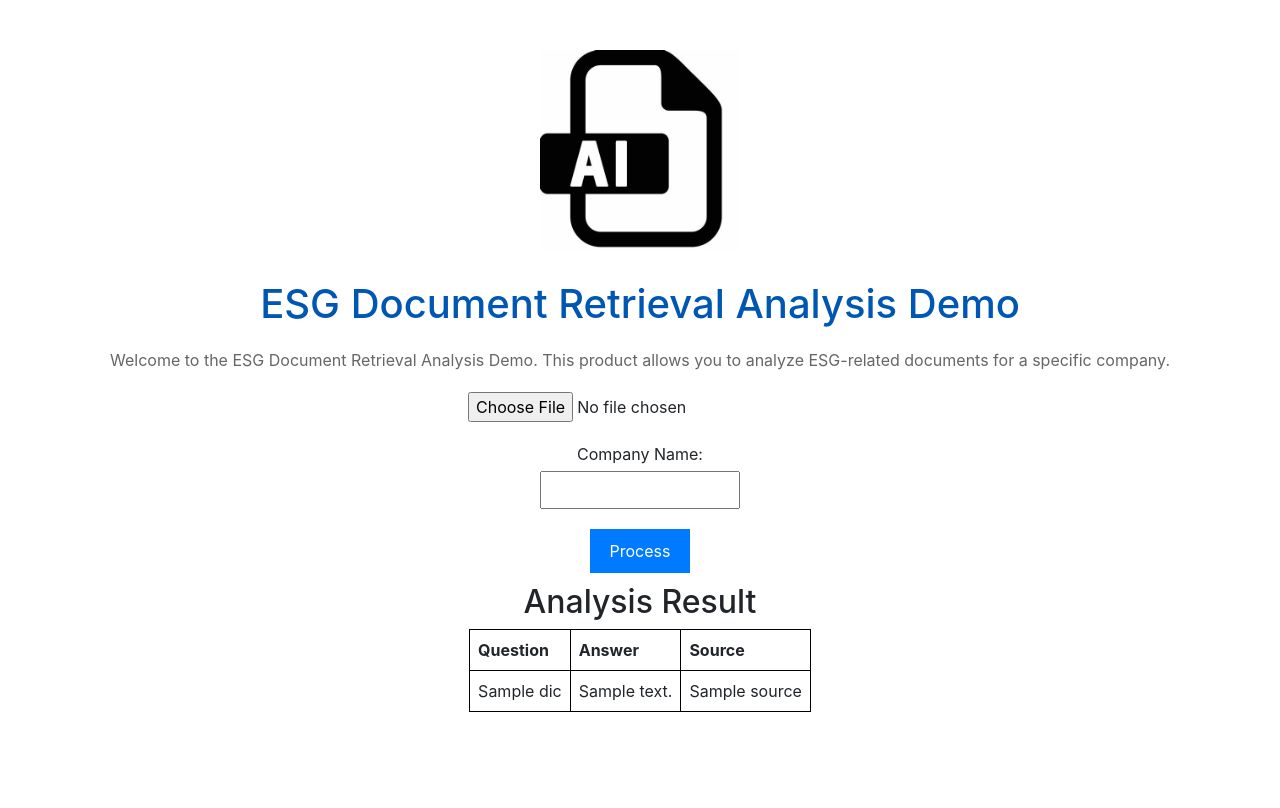
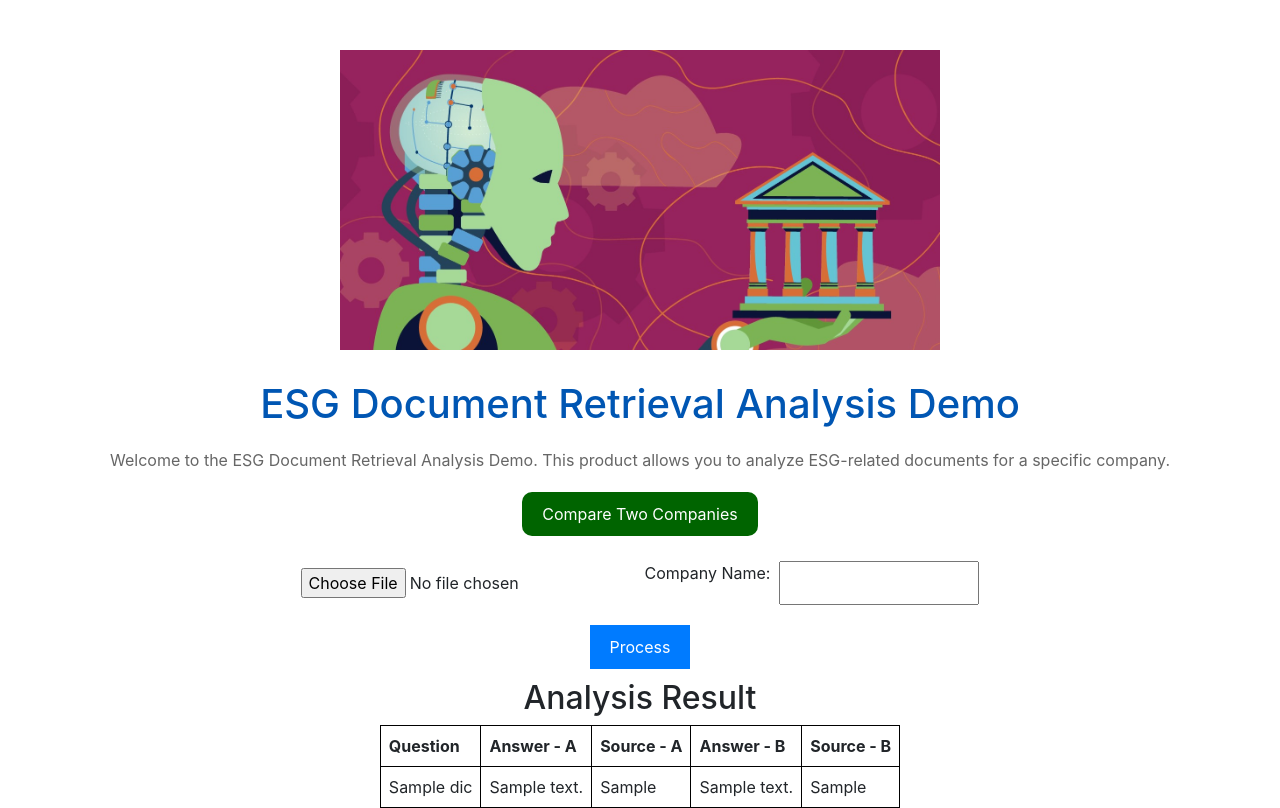
Before and after one commit to zinobili/document_retrieval_analysis, a Flask app: template templates/landing.html in a window 1280 px wide. Before the commit the page ends 712 px from the top, so only its background shows below. Run offline with Flask 3, Linux system fonts and the light colour scheme; the template is opened without the code that fills it: most values are stand-ins (such as "Sample title", 1, 10 or a date in 2020); some libraries are stand-ins or nearby versions.

Commit message:
feature: enable multiple company comparison | highlight bool answer with FALSE | improve output wording

```diff
--- a/app.py
+++ b/app.py
@@ -31,11 +31,18 @@ app.secret_key = "your_secret_key"
 socketio = SocketIO(app, manage_session=False)
 
 app.config['UPLOAD_FOLDER']='./static/uploads/'
+# excel_path='./static/esg_question/question_base_test.xlsx'
+excel_path='./static/esg_question/question_base.xlsx'
 
 @app.route('/')
 def index():
     update_progress("nothing started")
     return render_template('landing.html')
+
+@app.route('/comparison')
+def comparison():
+    update_progress("nothing started")
+    return render_template('landing.html',compare=True)
 
 @app.route('/result')
 def result():
@@ -46,7 +53,11 @@ def result():
     df=pd.read_csv(file_path)
     result=csv_to_list_of_dicts(file_path)
     print(result)
-    return render_template('landing.html',result=result)
+    multi=session['multi']
+    if multi==1:
+        return render_template('landing.html',result=result,multi=multi,compare=True)
+    else:
+        return render_template('landing.html',result=result,multi=multi)
 
 
 @app.route("/analyze", methods=["POST"])
@@ -71,19 +82,88 @@ def start_process():
     ## vector database
     update_progress("building vector database")
 
-    # docsearch = cog_search.build_vector_DB(file_path) # run the process
-    docsearch = cog_search.quick_load_a_docsearch(file_path) # skip the process
+    docsearch = cog_search.build_vector_DB(file_path) # run the process
+    # docsearch = cog_search.quick_load_a_docsearch(file_path) # skip the process
 
 
     ## question answering
     update_progress("information retrieval")
-    excel_path='./static/esg_question/question_base_test.xlsx'
     result_path=f'./static/working_file/result/result_{current()}.csv'
     QA = info_extraction.llm_question_answering(docsearch,
                                                 question_excel_path=excel_path,
                                                 result_path = result_path,
                                                 )
     session['result_path']=result_path
+    session['multi']=0
+
+    # Notify the frontend that the process is complete
+    # socketio.emit("process_complete", {"message": "Processing task finished"})
+
+    return jsonify({"status": "Process completed"})
+
+@app.route("/analyze_multi", methods=["POST"])
+def start_process_multi():
+    # Start the long-running process here
+    # This may involve running a separate function or spawning a new thread
+
+
+    ## file handling
+
+    # Check if a file was uploaded
+    if 'file' not in request.files:
+        print('file1 not uploaded')
+        return jsonify({'error': 'file1 not uploaded'})
+    file = request.files['file']
+    filename = secure_filename(file.filename)
+    print(filename)
+    file_path=os.path.join(app.config['UPLOAD_FOLDER'], filename)
+    file.save(file_path)
+
+    # Check if 2nd file was uploaded
+    if 'file2' not in request.files:
+        print('file2 not uploaded')
+        return jsonify({'error': 'file2 not uploaded'})
+    file2 = request.files['file2']
+    filename2 = secure_filename(file2.filename)
+    print(filename2)
+    file_path2=os.path.join(app.config['UPLOAD_FOLDER'], filename2)
+    file2.save(file_path2)
+
+
+    ## vector database
+    update_progress("Company A - building vector database")
+    docsearch_A = cog_search.build_vector_DB(file_path) # run the process
+    # docsearch_A = cog_search.quick_load_a_docsearch(file_path) # skip the process
+
+    update_progress("Company B - building vector database")
+    docsearch_B = cog_search.build_vector_DB(file_path2) # run the process
+    # docsearch_B = cog_search.quick_load_a_docsearch(file_path2) # skip the process
+
+
+    ## question answering
+    result_path=f'./static/working_file/result/result_{current()}.csv'
+    result_path_A=result_path.replace('.csv','_A.csv')
+    result_path_B=result_path.replace('.csv','_B.csv')
+
+    update_progress("Company A - information retrieval")
+    QA = info_extraction.llm_question_answering(docsearch_A,
+                                                question_excel_path=excel_path,
+                                                result_path = result_path_A,
+                                                )
+
+    update_progress("Company B - information retrieval")
+    QA = info_extraction.llm_question_answering(docsearch_B,
+                                                question_excel_path=excel_path,
+                                                result_path = result_path_B,
+                                                )
+
+    result_df = combine_result_A_B(result_path_A=result_path_A,
+                                   result_path_B=result_path_B,
+                                   output_path=result_path)
+
+
+    session['result_path']=result_path
+    session['multi']=1
 
     # Notify the frontend that the process is complete
     # socketio.emit("process_complete", {"message": "Processing task finished"})
@@ -138,6 +218,15 @@ def current():
     timestamp = now.strftime("%Y%m%d_%H%M%S")
     return timestamp
 
+def combine_result_A_B(result_path_A,result_path_B,output_path):
+    dfA = pd.read_csv(result_path_A)
+    dfB = pd.read_csv(result_path_B)
+    dfA.columns = ['Question','Answer_A','Source_A','Reason_A']
+    dfB.columns = ['Question_B','Answer_B','Source_B','Reason_B']
+    df_combined=pd.concat([dfA,dfB],axis=1)
+    df_combined.to_csv(output_path,index=0)
+    return df_combined
+
 
 # if __name__ == '__main__':
 if __name__ == "__main__":
--- a/python_module/info_extraction.py
+++ b/python_module/info_extraction.py
@@ -148,7 +148,8 @@ def knowledge_extraction(query_search,query_ask,require_format,docsearch,need_re
 #     print(rst)
 #     print(type(rst))
     try:
-        rst={'answer':rst.split(',')[0],'reason':','.join(rst.split(',')[1:])}
+        rst={'answer':rst.split(',')[0].replace('(','').replace(')','').replace('\'','').replace('\"',''),
+             'reason':','.join(rst.split(',')[1:])}
     except:
         rst={'answer':rst,'reason':'NA'}
     if not isinstance(rst,dict):
--- a/static/css/style.css
+++ b/static/css/style.css
@@ -10,6 +10,28 @@ body {
     flex-direction: column;
     text-align: center;
     align-items: center;
+}
+
+.parallel-contianer {
+    display: flex;
+    flex-direction: column;
+    text-align: center;
+    align-items: center;
+}
+
+.container-left-align {
+    display: flex;
+    flex-direction: column;
+    text-align: center;
+    align-items: left;
+}
+
+.container-sub {
+    display: flex;
+    flex-direction: row;
+    text-align: center;
+    align-items: center;
+    padding-top: 25px; /* Adjust the top padding as needed */
 }
 
 .image-contianer {
@@ -33,6 +55,11 @@ p {
 
 .form-group {
     margin-bottom: 20px;
+}
+
+#company-form{
+    display: flex;
+    flex-direction: row;
 }
 
 label {
@@ -63,7 +90,11 @@ button:hover {
     background-color: Tomato ;
 }
 
-
+#compare-btn {
+    border-radius: 10px; /* Adjust the value to control the roundness */
+    /* padding-bottom: 20px; */
+    background-color: #006400; /* Use your preferred shade of green here */
+}
 
 table {
     border-collapse: collapse;
--- a/templates/landing.html
+++ b/templates/landing.html
@@ -15,10 +15,66 @@
 
     <div class="container">
         <div class="image-contianer">
-            <img src="../static/image/icon.jpeg" alt="Your Photo" width="200" height="200">
+            <!-- <img src="../static/image/icon.jpeg" alt="Your Photo" width="200" height="200"> -->
+            <img src="../static/image/cover3.jpg" alt="Your Photo" width="600" height="300">
         </div>
         <h1>ESG Document Retrieval Analysis Demo</h1>
         <p>Welcome to the ESG Document Retrieval Analysis Demo. This product allows you to analyze ESG-related documents for a specific company.</p>
+
+        {% if compare %}
+        <script>
+            var process_second_file = true;
+        </script>
+
+        <div class="parallel-contianer">
+
+            <div class="container-sub">
+                <div class="form-group">
+                    <!-- <h2>Upload PDF File</h2> -->
+                    <input type="file" id="pdf-upload" accept=".pdf">
+                </div>
+
+                <div class="form-group">
+                    <!-- <h2>Company Analysis Form</h2> -->
+                    <form id="company-form">
+                        <label for="company-name">Company A Name:</label>
+                        <p>&nbsp&nbsp</p>
+                        <input type="text" id="company-name" name="company-name" required>
+                    </form>
+                </div>
+            </div>
+
+            <div class="container-sub">
+                <div class="form-group">
+                    <!-- <h2>Upload PDF File</h2> -->
+                    <input type="file" id="pdf-upload2" accept=".pdf">
+                </div>
+
+                <div class="form-group">
+                    <!-- <h2>Company Analysis Form</h2> -->
+                    <form id="company-form">
+                        <label for="company-name">Company B Name:</label>
+                        <p>&nbsp&nbsp</p>
+                        <input type="text" id="company-name2" name="company-name" required>
+                    </form>
+                </div>
+            </div>
+
+        </div>
+
+        {% else %}
+
+        <script>
+            var process_second_file = false;
+        </script>
+
+        <div class="container">
+            <a href="/comparison">
+                <button id="compare-btn">Compare Two Companies</button>
+            </a>
+        </div>
+
+        <div class="container-sub">
 
             <div class="form-group">
                 <!-- <h2>Upload PDF File</h2> -->
@@ -29,15 +85,15 @@
                 <!-- <h2>Company Analysis Form</h2> -->
                 <form id="company-form">
                     <label for="company-name">Company Name:</label>
+                    <p>&nbsp&nbsp</p>
                     <input type="text" id="company-name" name="company-name" required>
-
-                <!-- <label for="start-date">Start Date:</label>
-                <input type="date" id="start-date" name="start-date" required>
-
-                <label for="end-date">End Date:</label>
-                <input type="date" id="end-date" name="end-date" required> -->
                 </form>
             </div>
+        </div>
+
+        {% endif %}
+
+
 
         <div class="container">
             <button id="process-btn">Process</button>
@@ -53,6 +109,8 @@
         <!-- RESULT TITLE + TABLE -->
         {% if result %}
         <h2>Analysis Result</h2>
+
+        {% if multi==0%}
             <table>
                 <thead>
                     <tr>
@@ -65,47 +123,62 @@
                     {% for dic in result %}
                     <tr>
                         <td styles="text-align: left">{{ dic.Question }}</td>
+                        {% if dic.Answer=="FALSE" %}
+                            <td style="color:Tomato;">{{ dic.Answer }}</td>
+                        {% else %}
                             <td>{{ dic.Answer }}</td>
+                        {% endif %}
                         <td>{{ dic.Source }}</td>
                     </tr>
                     {% endfor %}
                 </tbody>
             </table>
+
+        {% else %}
+
+            <table>
+                <thead>
+                    <tr>
+                        <th>Question</th>
+                        <th>Answer - A</th>
+                        <th>Source - A</th>
+                        <th>Answer - B</th>
+                        <th>Source - B</th>
+                    </tr>
+                </thead>
+                <tbody>
+                    {% for dic in result %}
+                    <tr>
+                        <td styles="text-align: left">{{ dic.Question }}</td>
+
+                        {% if dic.Answer_A=="FALSE" %}
+                            <td style="color:Tomato;">{{ dic.Answer_A }}</td>
+                        {% else %}
+                            <td>{{ dic.Answer_A }}</td>
+                        {% endif %}
+                        <td>{{ dic.Source_A }}</td>
+
+                        {% if dic.Answer_B=="FALSE" %}
+                            <td style="color:Tomato;">{{ dic.Answer_B }}</td>
+                        {% else %}
+                            <td>{{ dic.Answer_B }}</td>
+                        {% endif %}
+                        <td>{{ dic.Source_B }}</td>
+
+                    </tr>
+                    {% endfor %}
+                </tbody>
+            </table>
+
+        {% endif %}
         {% endif %}
 
     </div>
-
-    <!-- <script>
-        // JavaScript code to handle the button click event and make API calls
-        document.getElementById("process-btn").addEventListener("click", function() {
-            // Get the selected file and form data
-            var file = document.getElementById("pdf-upload").files[0];
-            var formData = new FormData(document.getElementById("company-form"));
-
-            // Make an API call using fetch or XMLHttpRequest
-            // Replace "API_URL" with the actual URL of your Flask API endpoint
-            fetch("API_URL", {
-                method: "POST",
-                body: formData
-            })
-            .then(function(response) {
-                // Handle the response from the API call
-                // You can display a success message or process the returned data
-            })
-            .catch(function(error) {
-                // Handle any errors that occur during the API call
-            });
-        });
-    </script> -->
-
-
-
 
 
     </div>
 
     <script>
-        // var API_URL = "http://localhost:5000"; // Replace with your server's IP address or hostname
         var isTaskComplete = false; // Flag variable to track task completion
 
         function updateProgress() {
@@ -145,6 +218,9 @@
             // Start updating the progress status
             updateProgress();
 
+            // according to whehter doing comparison to decide which api to call
+            if (process_second_file==false) {
+
                 // Make an API call to start the long-running process
                 fetch(API_URL + "/analyze", {
                     method: "POST",
@@ -152,32 +228,41 @@
                 })
                 .then(function(response) {
                     // Handle the response from the API call
-
                     // Set the task completion flag to true
                     isTaskComplete = true;
-
                     // show result button
                     document.getElementById("result-btn").style.display= "inline";
                 })
                 .catch(function(error) {
                     console.log("Error:", error);
                 });
+
+            } else {
+
+                var file2 = document.getElementById("pdf-upload2").files[0];
+                formData.append("file2", file2)
+
+                // Make an API call to start the long-running process
+                fetch(API_URL + "/analyze_multi", {
+                    method: "POST",
+                    body: formData
+                })
+                .then(function(response) {
+                    // Handle the response from the API call
+                    // Set the task completion flag to true
+                    isTaskComplete = true;
+                    // show result button
+                    document.getElementById("result-btn").style.display= "inline";
+                })
+                .catch(function(error) {
+                    console.log("Error:", error);
+                });
+
+            }
+
+
         });
     </script>
 
-    <!-- <script src="https://cdnjs.cloudflare.com/ajax/libs/socket.io/4.3.1/socket.io.js"></script>
-    <script>
-        var socket = io.connect(API_URL); // Replace with your server's IP address or hostname
-
-        socket.on("connect", function() {
-            console.log("WebSocket connection established");
-        });
-
-        socket.on("process_complete", function(data) {
-            console.log("Processing task finished:", data.message);
-            // Perform any necessary actions or update the UI to indicate task completion
-        });
-    </script> -->
-
 </body>
 </html>
```
Also changed, not shown: static/image/cover.png (added), static/image/cover2.png (added), static/image/cover3.jpg (added), 2 other files. Lines whose indentation alone changed are shown as unchanged.
